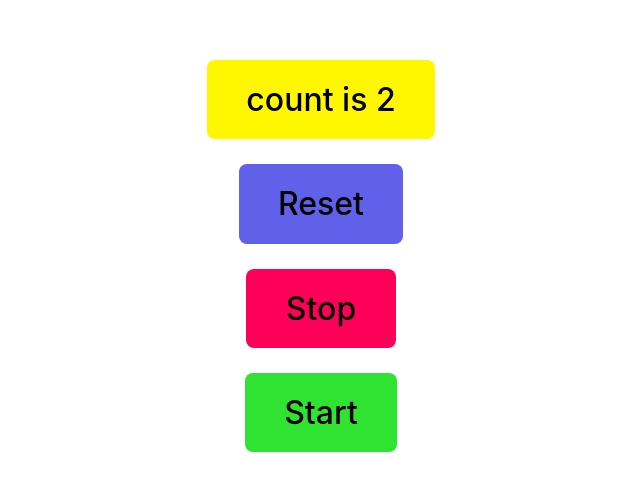
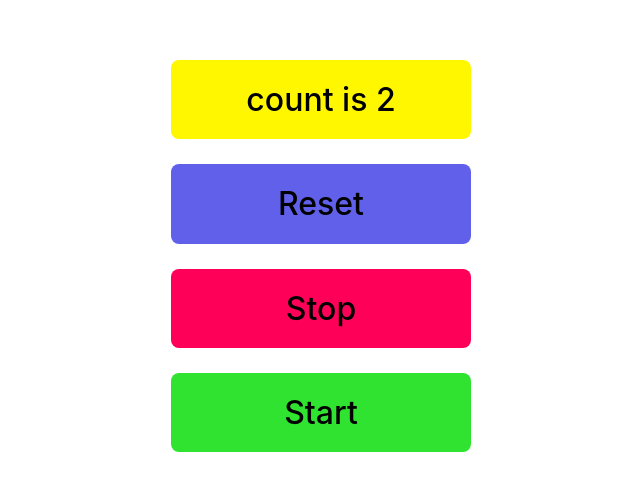
Before and after one commit to proteanmetamorphoses/Week-11HW, a React (Vite) app: page / in a window 1280 px wide. Shown: the part 152-642 px from the top of the page, without its empty margins (319-959 px from the left). Built offline with nearby package versions, Linux system fonts and the light colour scheme.

Commit message:
Adjust reset function.

```diff
--- a/src/App.css
+++ b/src/App.css
@@ -8,19 +8,23 @@
 }
 
 .button-1 {
+  width: 300px;
   font-size: 32px;
   background-color: rgb(255, 247, 0);
 }
 .stopButton-1 {
+  width: 300px;
   font-size: 32px;
   background-color: rgb(255, 0, 89);
 }
 .startButton-1 {
+  width: 300px;
   font-size: 32px;
   background-color: rgb(48, 227, 48);
 }
 
 .resetButton-1 {
+  width: 300px;
   font-size: 32px;
   background-color: rgb(96, 96, 235);
 }
--- a/src/App.jsx
+++ b/src/App.jsx
@@ -19,7 +19,9 @@ function App() {
 
 }, [counter, running]);
 
-
+  function refreshPage() {
+    window.location.reload(false);
+  }
 
   return (
     <>
@@ -27,7 +29,7 @@ function App() {
         <button className="button-1" onClick={() => setCount((counter) => counter + 1)}>
           count is {counter}
         </button>
-        <button className="resetButton-1" onClick={() => setCount(() => 0)}>
+        <button className="resetButton-1" onClick={ refreshPage }>
           Reset
         </button>
         <button className="stopButton-1" onClick={() => setRunning(() => false)}>
```
